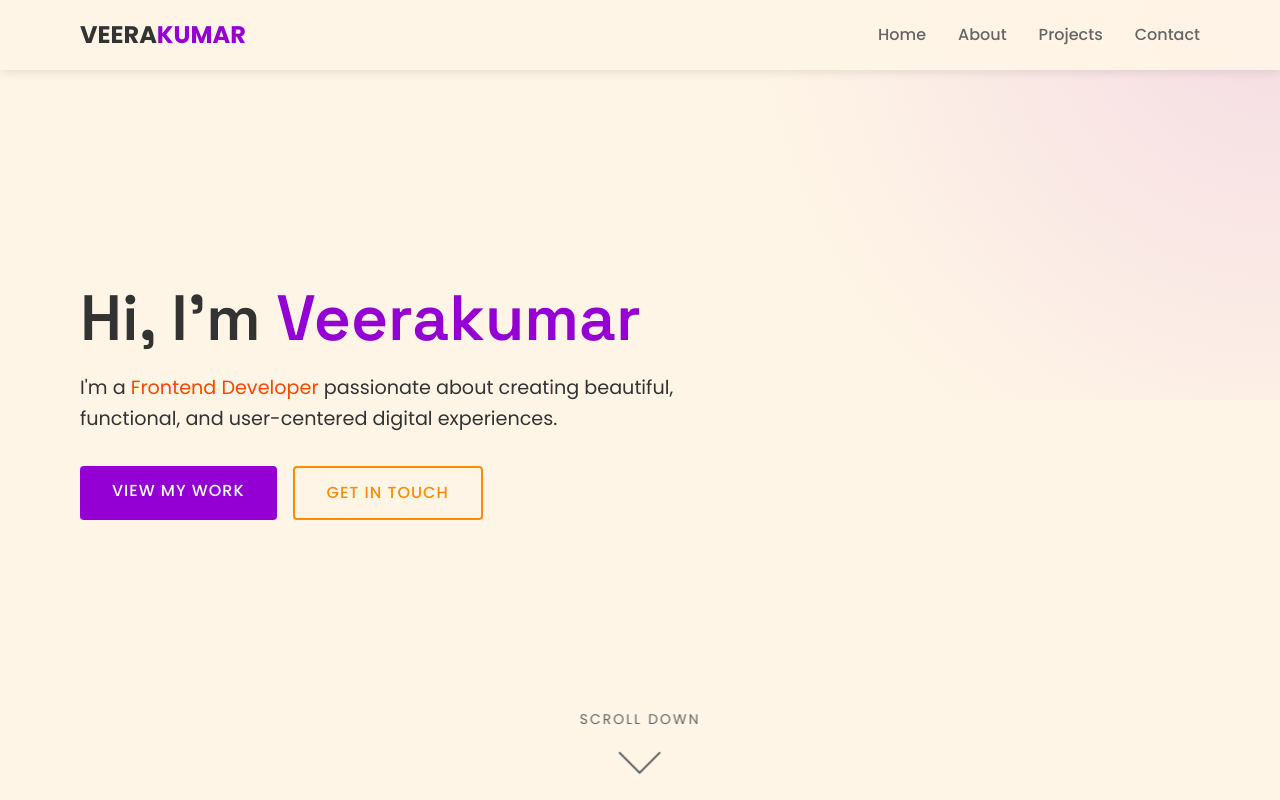
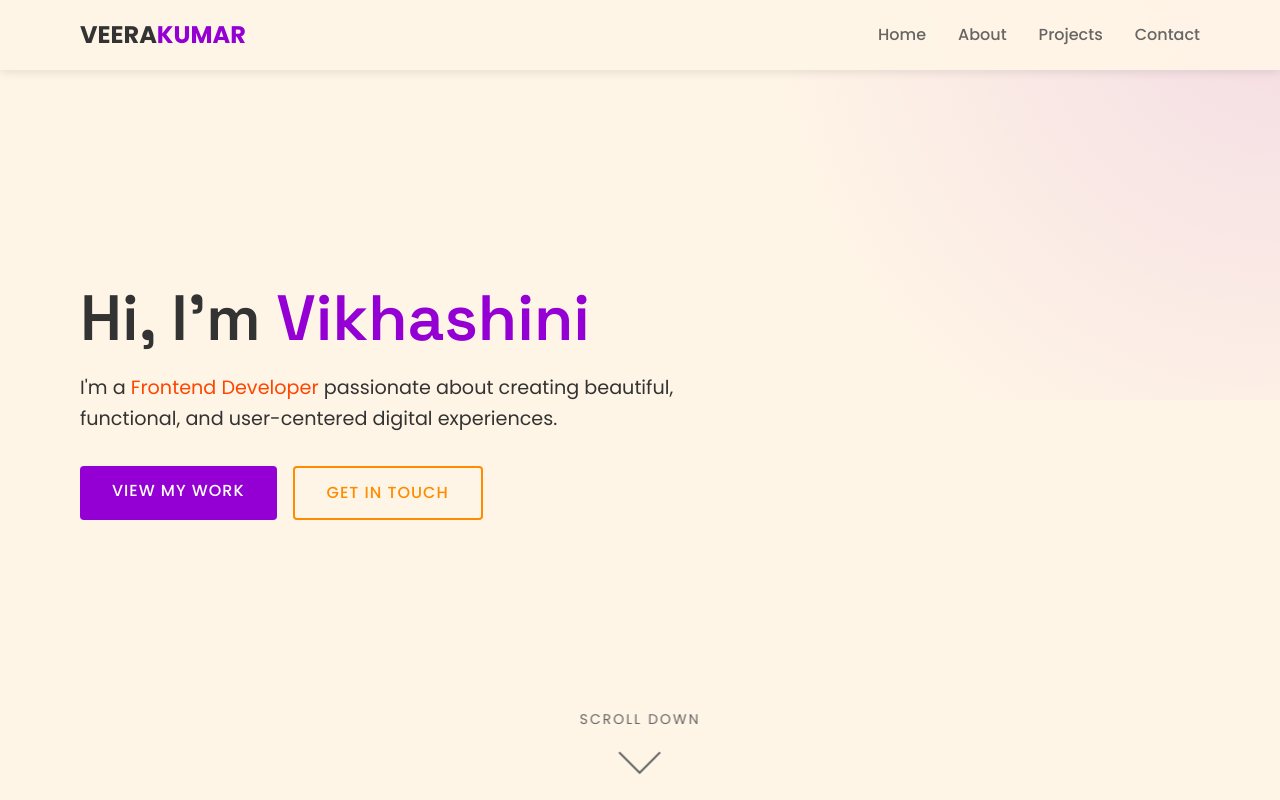
Before and after one commit to Vikhas-hub/SNS-MCA, a plain HTML site: page index.html in a window 1280 px wide. Shown: the top 800 px of the page. Drawn offline with Linux system fonts and the light colour scheme.

Commit message:
Update hero section name from Veerakumar to Vikhashini

```diff
--- a/index.html
+++ b/index.html
@@ -802,7 +802,7 @@
     <!-- Hero Section -->
     <section id="home" class="hero">
         <div class="container hero-content">
-            <h1>Hi, I'm <span class="highlight">Veerakumar</span></h1>
+            <h1>Hi, I'm <span class="highlight">Vikhashini</span></h1>
             <p>I'm a <span class="accent">Frontend Developer</span> passionate about creating beautiful, functional, and user-centered digital experiences.</p>
             <div class="hero-buttons">
                 <a href="#projects" class="btn">View My Work</a>
```
